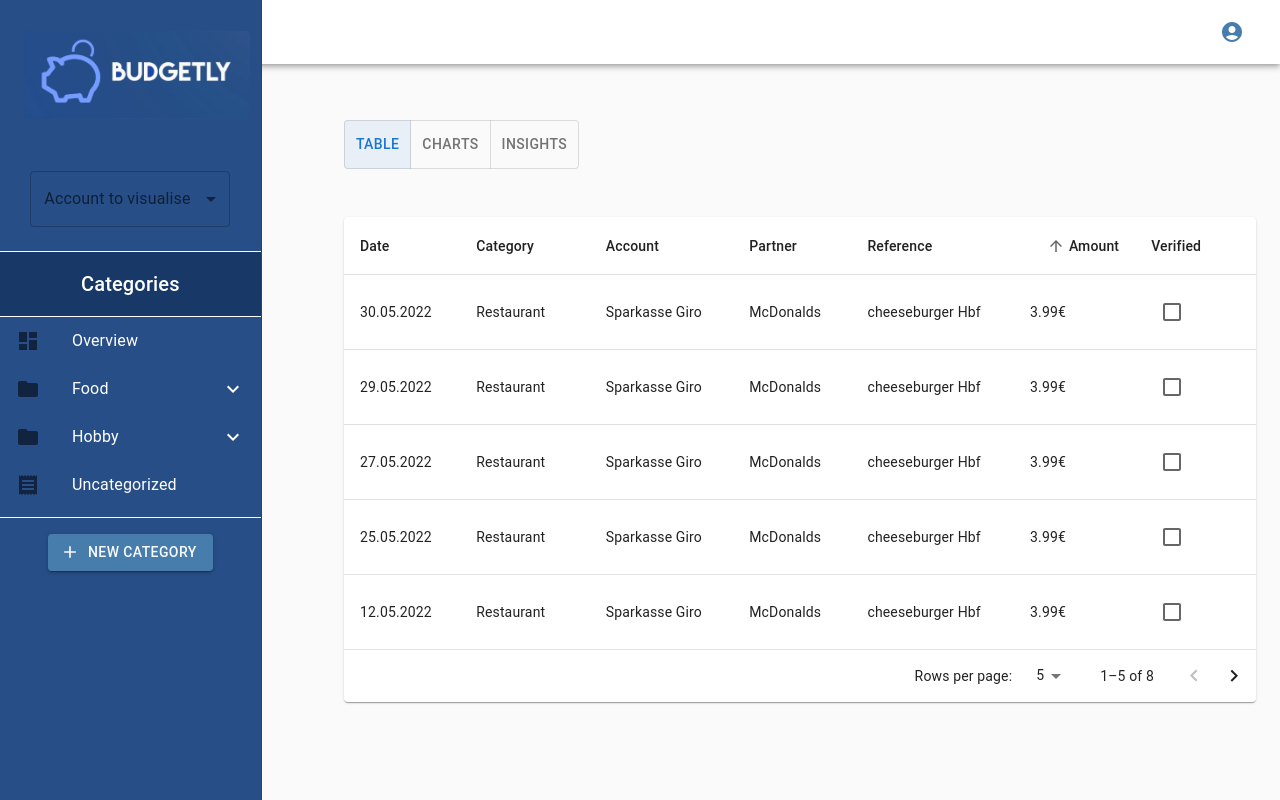
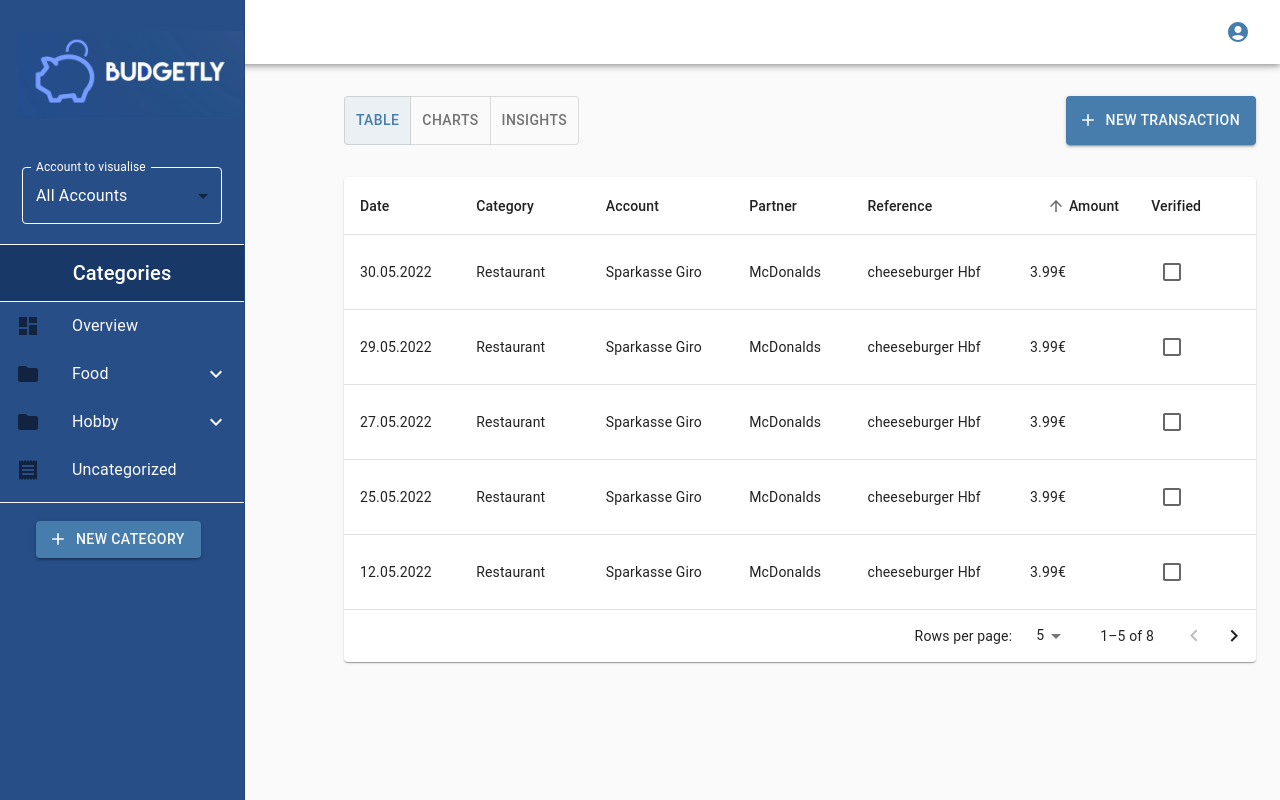
Before and after one commit to sonmikrafft-uni-seba/frontend, a React (Create React App) app: page /homepage in a window 1280 px wide. Built offline with nearby package versions, Linux system fonts and the light colour scheme.

Commit message:
Add New transaction button, change select color, add inset to list item in sidebar

```diff
--- a/src/components/HomePage/AppBar.js
+++ b/src/components/HomePage/AppBar.js
@@ -32,7 +32,6 @@ export default function MyAppBar() {
       <ThemeProvider theme={outerTheme}>
         <AppBar position="static" color="primary">
           <Toolbar>
-            <Box sx={{ mr: 2 }} />
             <Box sx={{ flexGrow: 1 }} />
             {auth && (
               <div>
--- a/src/components/HomePage/HomePageCard.js
+++ b/src/components/HomePage/HomePageCard.js
@@ -2,28 +2,41 @@ import * as React from 'react';
 import { Container, Box } from '@material-ui/core';
 import TransactionTable from './TransactionTable';
 import VisualizationToggleGroup from './ToggleButton';
+import Button from '@mui/material/Button';
+import AddIcon from '@mui/icons-material/Add';
+import { ThemeProvider } from '@mui/material/styles';
+import { outerTheme } from './HomePageTheme';
 export default function HomePageCard() {
   return (
     <Container>
+      <ThemeProvider theme={outerTheme}>
         <Box
           sx={{
             pl: 40,
-          py: 1,
             display: 'flex',
             flexDirection: 'column',
           }}
         >
           <Box
             sx={{
-            py: 6,
+              py: 4,
               display: 'flex',
-            flexDirection: 'column',
+              flexDirection: 'row',
             }}
           >
             <VisualizationToggleGroup />
+            <Box sx={{ flexGrow: 1 }} />
+            <Button
+              variant="contained"
+              color="secondary"
+              startIcon={<AddIcon />}
+            >
+              New Transaction
+            </Button>
           </Box>
           <TransactionTable />
         </Box>
+      </ThemeProvider>
     </Container>
   );
 }
--- a/src/components/HomePage/HomePageTheme.js
+++ b/src/components/HomePage/HomePageTheme.js
@@ -1,11 +1,11 @@
 import { createTheme } from '@mui/material/styles';
-import { blue, grey } from '@mui/material/colors';
+import { grey } from '@mui/material/colors';
 
 export const outerTheme = createTheme({
   palette: {
     primary: {
       main: '#ffffff',
-      contrastText: '#ffffff',
+      contrastText: '#fafafa',
     },
     secondary: {
       main: '#477dac',
@@ -16,4 +16,5 @@ export const outerTheme = createTheme({
       contrastText: grey[50],
     },
   },
+  spacing: 6,
 });
--- a/src/components/HomePage/Selector.js
+++ b/src/components/HomePage/Selector.js
@@ -6,8 +6,9 @@ import * as React from 'react';
 import { Box } from '@mui/material';
 import { outerTheme } from './HomePageTheme';
 import { ThemeProvider } from '@mui/material/styles';
+import { Typography } from '@mui/material';
 export default function Selector() {
-  const [accountID, setAccountID] = React.useState('');
+  const [accountID, setAccountID] = React.useState(0);
 
   const handleChange = (event) => {
     setAccountID(event.target.value);
@@ -15,8 +16,8 @@ export default function Selector() {
   return (
     <ThemeProvider theme={outerTheme}>
       <Box sx={{ mx: 'auto', width: 200 }}>
-        <FormControl fullWidth color="primary">
-          <InputLabel id="account-select-label" color="primary">
+        <FormControl fullWidth>
+          <InputLabel id="account-select-label" sx={{ color: 'white' }}>
             Account to visualise
           </InputLabel>
           <Select
@@ -25,10 +26,26 @@ export default function Selector() {
             value={accountID}
             label="Account to visualise"
             onChange={handleChange}
+            sx={{
+              '.MuiOutlinedInput-notchedOutline': {
+                borderColor: '#ffffff',
+              },
+              '&:hover .MuiOutlinedInput-notchedOutline': {
+                borderColor: '#ffffff',
+                borderWidth: '0.15rem',
+              },
+            }}
+            MenuProps={{ PaperProps: { sx: { backgroundColor: '#274E87' } } }}
           >
-            <MenuItem value={0}>All Accounts</MenuItem>
-            <MenuItem value={1}>Account 1</MenuItem>
-            <MenuItem value={2}>Account 2</MenuItem>
+            <MenuItem value={0}>
+              <Typography color="white">All Accounts</Typography>
+            </MenuItem>
+            <MenuItem value={1}>
+              <Typography color="white">Sparkasse Giro</Typography>
+            </MenuItem>
+            <MenuItem value={2}>
+              <Typography color="white">Deutsche Bank Giro</Typography>
+            </MenuItem>
           </Select>
         </FormControl>
       </Box>
--- a/src/components/HomePage/SideBar.js
+++ b/src/components/HomePage/SideBar.js
@@ -69,13 +69,13 @@ export default function SideBar() {
                 <Collapse in={xprops.open} timeout="auto" unmountOnExit>
                   <List component="div" disablePadding>
                     <ListItem button>
-                      <ListItemText primary="Supermarket" />
+                      <ListItemText primary="Supermarket" inset />
                     </ListItem>
                     <ListItem button>
-                      <ListItemText primary="Restaurant" />
+                      <ListItemText primary="Restaurant" inset />
                     </ListItem>
                     <ListItem button>
-                      <ListItemText primary="Lieferando" />
+                      <ListItemText primary="Lieferando" inset />
                     </ListItem>
                   </List>
                 </Collapse>
@@ -95,10 +95,10 @@ export default function SideBar() {
                 <Collapse in={xprops.open} timeout="auto" unmountOnExit>
                   <List component="div" disablePadding>
                     <ListItem button>
-                      <ListItemText primary="Tennis" />
+                      <ListItemText primary="Tennis" inset />
                     </ListItem>
                     <ListItem button>
-                      <ListItemText primary="Sailing" />
+                      <ListItemText primary="Sailing" inset />
                     </ListItem>
                   </List>
                 </Collapse>
@@ -112,7 +112,7 @@ export default function SideBar() {
             </ListItemButton>
           </ListItem>
         </List>
-        <Box sx={{ px: 6, py: 2, borderTop: 1 }}>
+        <Box sx={{ px: 6, py: 3, borderTop: 1 }}>
           <Button variant="contained" color="secondary" startIcon={<AddIcon />}>
             NEW CATEGORY
           </Button>
--- a/src/components/HomePage/ToggleButton.js
+++ b/src/components/HomePage/ToggleButton.js
@@ -8,7 +8,7 @@ export default function VisualizationToggleGroup() {
   };
   return (
     <ToggleButtonGroup
-      color="primary"
+      color="secondary"
       value={alignment}
       exclusive
       onChange={handleChange}
```
Also changed, not shown: 1 other file (tests, documents, lock files or other folders). Lines whose indentation alone changed are shown as unchanged.
